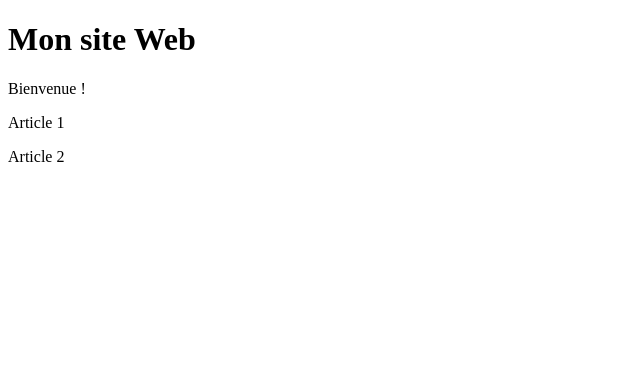
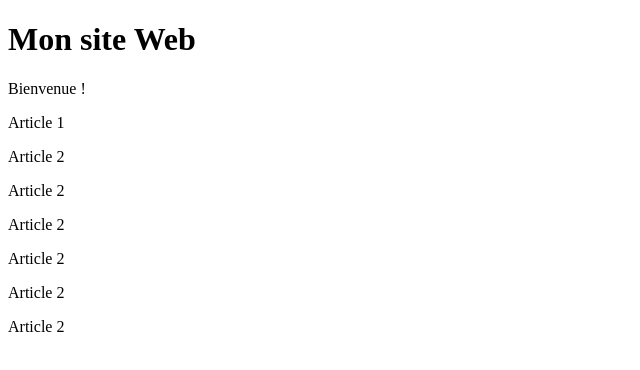
Before and after one commit to Joeredg/tutoGit, a plain HTML site: page index.html in a window 1280 px wide. Shown: the whole page, without its empty margins (0-640 px from the left). Drawn offline with Linux system fonts and the light colour scheme.

Commit message:
ajout d'article

```diff
--- a/index.html
+++ b/index.html
@@ -10,5 +10,10 @@
     <p>Bienvenue !</p>
     <p>Article 1</p>
     <p>Article 2</p>
+    <p>Article 2</p>
+    <p>Article 2</p>
+    <p>Article 2</p>
+    <p>Article 2</p>
+    <p>Article 2</p>
 </body>
 </html>
```
